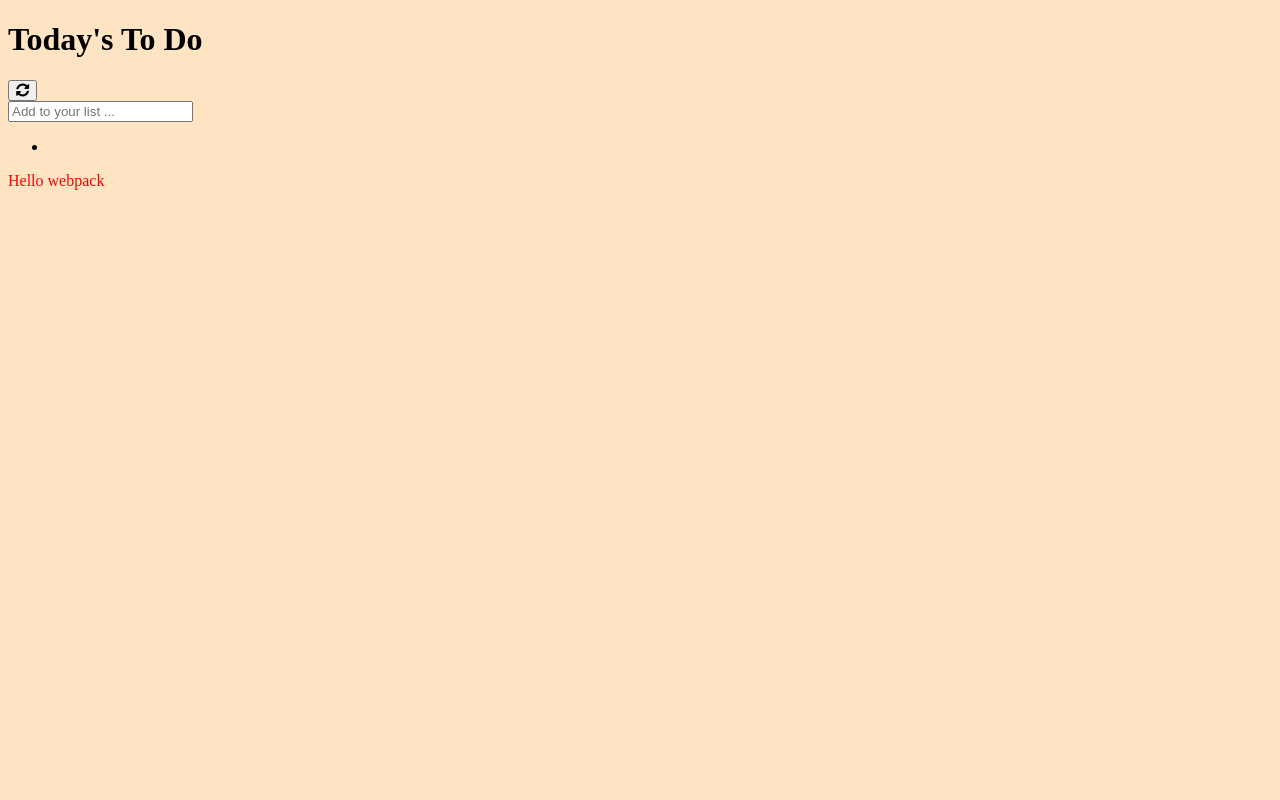
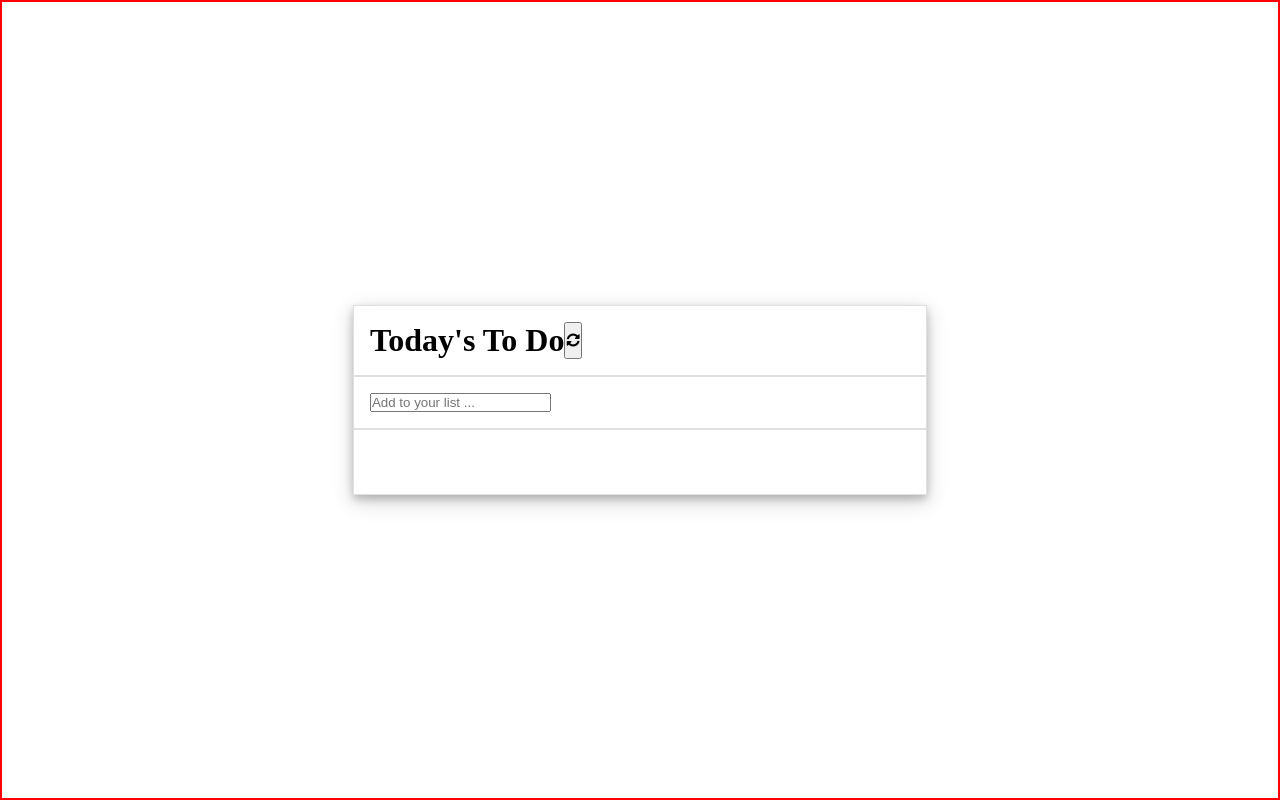
Before and after one commit to SamanAtashi/To-Do-list, a website built with webpack: page src/index.html in a window 1280 px wide. Built offline with nearby package versions, Linux system fonts and the light colour scheme.

Commit message:
Add basic styling

```diff
--- a/src/index.html
+++ b/src/index.html
@@ -14,19 +14,24 @@
 			crossorigin="anonymous"
 		/>
 	</head>
-	<body>
-		<main>
-			<div class="wrapper">
-				<div class="head">
+	<body class="d-flex center">
+		<main class="d-flex center">
+			<div class="wrapper d-flex center">
+				<div class="head border d-flex">
 					<h1>Today's To Do</h1>
 					<button type="button">
 						<i class="fas fa-sync-alt"></i>
 					</button>
 				</div>
-				<div class="add"><input type="text" placeholder="Add to your list ..."></div>
-				<div class="list-items">
+				<div class="add border">
+					<input
+						type="text"
+						placeholder="Add to your list ..."
+					/>
+				</div>
+				<div class="list-items border">
 					<ul>
-						<li></li>
+						<li class="item"></li>
 					</ul>
 				</div>
 			</div>
--- a/src/index.js
+++ b/src/index.js
@@ -1,12 +1,8 @@
-import _ from "lodash";
 import "./style.css";
 
 function component() {
   const element = document.createElement("div");
 
-  // Lodash, currently included via a script, is required for this line to work
-  element.innerHTML = _.join(["Hello", "webpack"], " ");
-  element.classList.add("hello");
   return element;
 }
 
--- a/src/style.css
+++ b/src/style.css
@@ -1,7 +1,40 @@
+* {
+	margin: 0;
+	padding: 0;
+	box-sizing: border-box;
+}
 body {
-  background-color: bisque;
+	border: 2px solid red;
+	height: 100vh;
+	width: 100vw;
 }
 
-.hello {
-  color: red;
+main {
+	width: 90%;
+	flex-direction: column;
 }
+
+.d-flex {
+	display: flex;
+}
+.center {
+	justify-content: center;
+	align-items: center;
+}
+.border {
+	border: 1px solid rgb(224, 224, 224);
+	padding: 1rem;
+	width: 100%;
+}
+.item {
+	padding: 1rem;
+	width: 100%;
+    list-style: none;
+}
+
+.wrapper {
+	width: 50%;
+	flex-direction: column;
+	box-shadow: 0 4px 8px 0 rgba(0, 0, 0, 0.2),
+		0 6px 20px 0 rgba(0, 0, 0, 0.19);
+}
```
